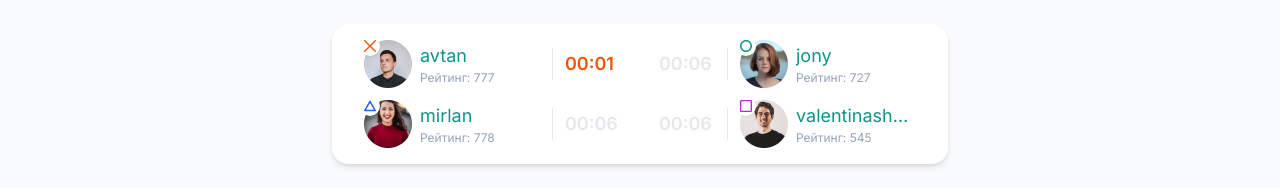
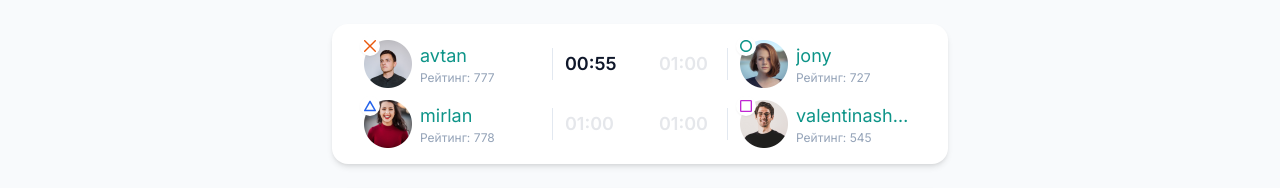
Before and after one commit to Avtandil03/tik-tak-toe, a Next.js app: page / in a window 1280 px wide. Shown: the part 192-380 px from the top of the page. Built offline with nearby package versions, Linux system fonts and the light colour scheme.

Commit message:
optimization

```diff
--- a/components/game/game.jsx
+++ b/components/game/game.jsx
@@ -18,18 +18,18 @@ import { computeWinner } from './model/compute-winner';
 import { GameOverModal } from './ui/game-over-modal';
 import { computePlayerTimer } from './model/compute-player-timer';
 import { useInterval } from '../lib/timers';
+import {useMemo, useCallback} from 'react'
 
 const PLAYERS_COUNT = 4;
 
 export function Game() {
   const [gameState, dispatch] = useReducer(
     gameStateReducer,
-    { playersCount: PLAYERS_COUNT, currMoveStart: Date.now(), defaultTimer: 6000 },
+    { playersCount: PLAYERS_COUNT, currMoveStart: Date.now(), defaultTimer: 60000 },
     initialState,
   );
   const { cells, currMove, currMoveStart, timers } = gameState;
-
-  const winnerSequence = computeWinner(gameState);
+  const winnerSequence = useMemo(() => computeWinner(gameState), [gameState]);
   const nextMove = getNextMove(gameState);
   const winnerSymbol = computeWinnerSymbol(gameState, {
     winnerSequence,
@@ -41,12 +41,19 @@ export function Game() {
   );
 
   useInterval(1000, gameState.currMoveStart, () => {
-    if(winnerSymbol) return
     dispatch({
       type: GAME_STATE_ACTIONS.TICK,
       now: Date.now(),
     })
   })
+
+  const handleCellClick = useCallback((index) => {
+    dispatch({
+      type: GAME_STATE_ACTIONS.CELL_CLICK,
+      index,
+      now: Date.now()
+    });
+  }, [])
 
   return (
     <>
@@ -73,7 +80,7 @@ export function Game() {
             avatar={player.avatar}
             isRigth={index % 2 === 1}
             timer={timer}
-            timerStartAt={timerStartAt}
+            timerStartAt={!winnerSymbol && timerStartAt}
           />
         })}
         gameMoveInfo={<GameMoveInfo currMove={currMove} nextMove={nextMove} />}
@@ -81,13 +88,8 @@ export function Game() {
           return (
             <GameCell
               key={index}
-              onClick={() => {
-                dispatch({
-                  type: GAME_STATE_ACTIONS.CELL_CLICK,
-                  index,
-                  now: Date.now()
-                });
-              }}
+              index={index}
+              onClick={handleCellClick}
               disabled={!!winnerSymbol}
               isWinner={winnerSequence?.includes(index)}
               symbol={cell}
--- a/components/game/model/compute-winner.js
+++ b/components/game/model/compute-winner.js
@@ -1,7 +1,6 @@
 export function computeWinner(gameState, sequenceSize = 5, fieldSize = 19) {
 
   const {cells} = gameState
-
   function compareElements(indexes) {
     let res = true;
 
--- a/components/game/ui/game-cell.jsx
+++ b/components/game/ui/game-cell.jsx
@@ -1,11 +1,12 @@
 import clsx from "clsx";
 import { GameSymbol } from "./game-symbol";
+import {memo} from 'react'
 
-export function GameCell({symbol, onClick, isWinner, disabled }) {
+export const GameCell = memo( function GameCell({symbol, onClick, isWinner, disabled, index }) {
   return (
     <button
       disabled={disabled}
-      onClick={onClick}
+      onClick={() => onClick(index)}
       className={clsx(
         isWinner && 'bg-orange-600/10',
         !disabled && 'hover:shadow-inner shadow-teal-600',
@@ -15,4 +16,4 @@ export function GameCell({symbol, onClick, isWinner, disabled }) {
       {symbol && <GameSymbol symbol={symbol} className='w-5 h-5' />}
     </button>
   );
-}
+})
--- a/components/lib/timers.js
+++ b/components/lib/timers.js
@@ -22,7 +22,6 @@ export function useNow(interval, enabled) {
 }
 
 export function useInterval(interval, enabled, cb){
-
   useEffect(() => {
     if(!enabled){
       return
@@ -31,10 +30,7 @@ export function useInterval(interval, enabled, cb){
       cb()
     }, interval);
 
-    return () => {
-      clearInterval(int)
-    }
-  // eslint-disable-next-line react-hooks/exhaustive-deps
-  },[interval, enabled])
+    return () => clearInterval(int)
+  },[interval, enabled, cb])
 
 }
```
